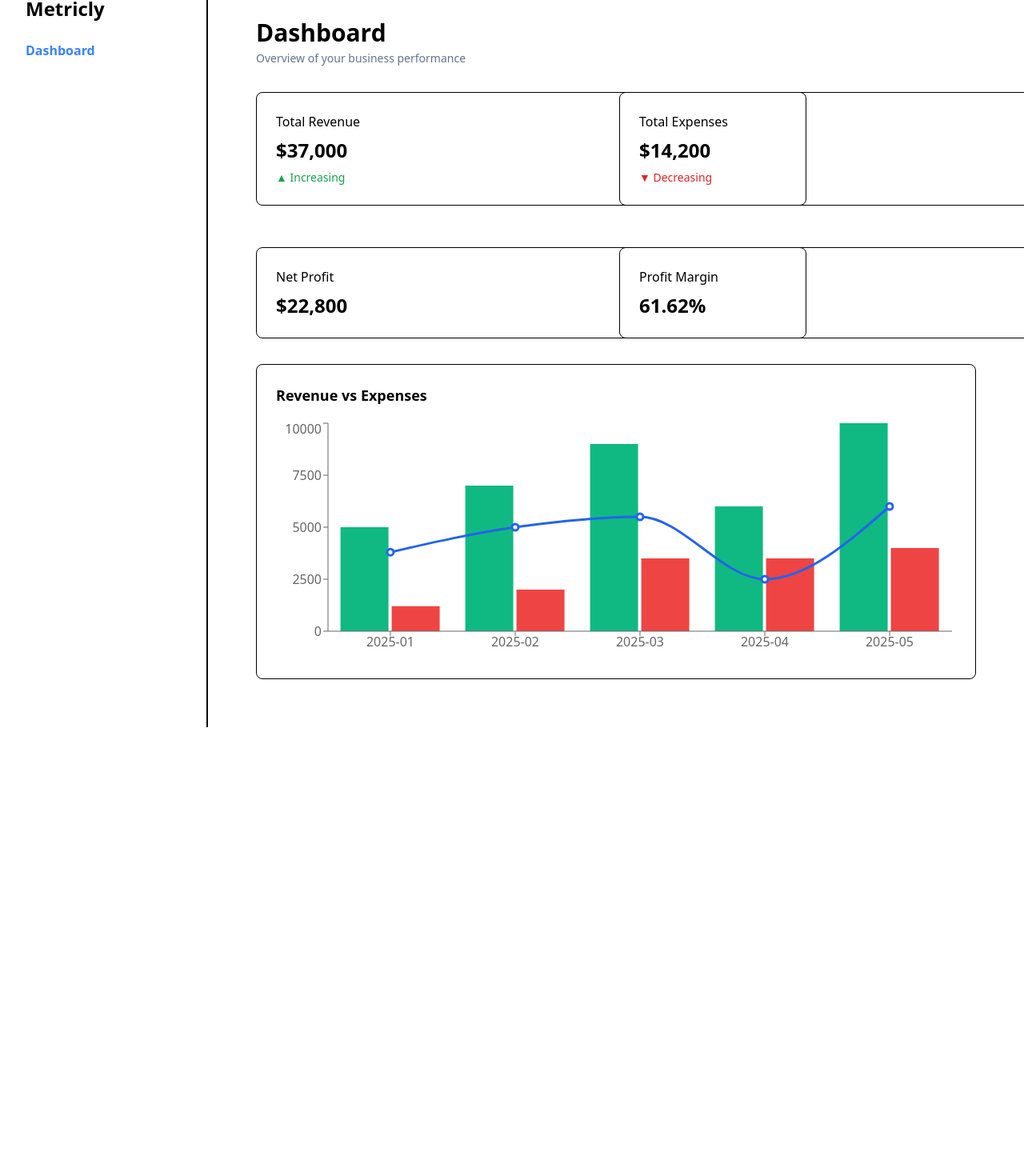
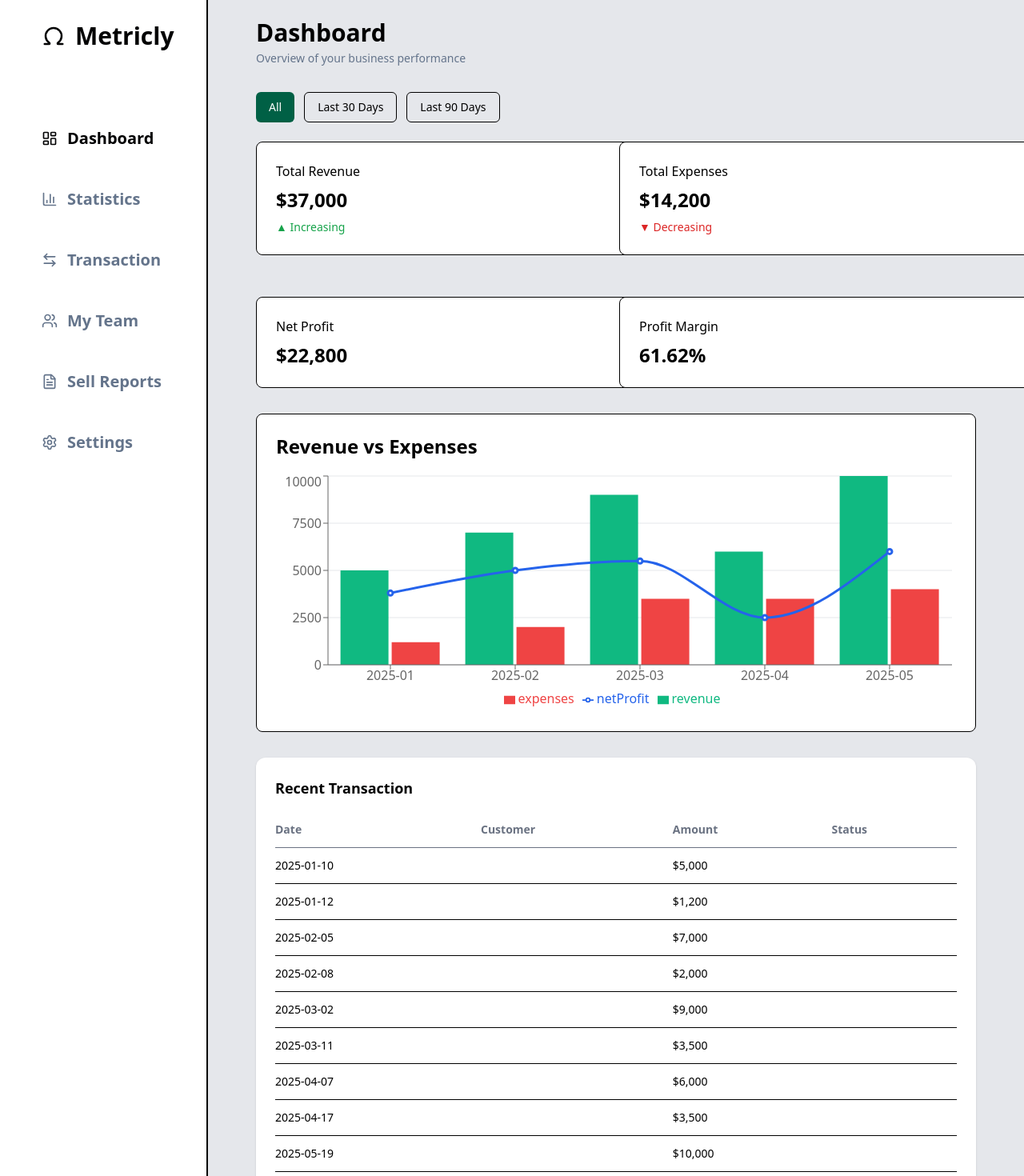
Before and after one commit to Engr-Shegez/metricly, a Next.js app: page /dashboard in a window 1280 px wide. Shown: the part 37-1507 px from the top of the page at 80% size. Before the commit the page ends 946 px from the top, so only its background shows below. Built offline with nearby package versions, Linux system fonts and the light colour scheme.

Commit message:
refactor sidebar

```diff
--- a/package.json
+++ b/package.json
@@ -9,6 +9,7 @@
     "lint": "eslint"
   },
   "dependencies": {
+    "lucide-react": "^0.564.0",
     "next": "16.1.6",
     "react": "19.2.3",
     "react-dom": "19.2.3",
--- a/src/app/dashboard/layout.tsx
+++ b/src/app/dashboard/layout.tsx
@@ -9,7 +9,7 @@ const DashboardLayout = ({ children }: { children: ReactNode }) => {
       <Sidebar />
 
       {/* MAIN CONTENT */}
-      <main className="flex-1 p-5">{children}</main>
+      <main className="flex-1 p-5 bg-gray-200">{children}</main>
     </div>
   );
 };
--- a/src/app/dashboard/page.tsx
+++ b/src/app/dashboard/page.tsx
@@ -1,6 +1,8 @@
 "use client";
 import KPICard from "@/components/ui/KPICard";
 import { transactions } from "@/lib/mockData";
+import { useState } from "react";
+import TransactionTable from "@/components/tables/TransactionTable";
 import {
   calculateTotalRevenue,
   calculateTotalExpenses,
@@ -16,12 +18,33 @@ import {
   YAxis,
   Tooltip,
   ResponsiveContainer,
-  Cell,
+  CartesianGrid,
+  Legend,
+
+  // Cell,
 } from "recharts";
 
+type DateFilter = "all" | "30d" | "90d";
+
 const DashboardPage = () => {
-  const totalRevenue = calculateTotalRevenue(transactions);
-  const totalExpenses = calculateTotalExpenses(transactions);
+  const [dateFilter, setDateFilter] = useState<DateFilter>("all");
+
+  const filteredTransactions = transactions.filter((t) => {
+    if (dateFilter === "all") return true;
+    const transactionDate = new Date(t.date);
+    const now = new Date();
+
+    const diffInDays =
+      (now.getTime() - transactionDate.getTime()) / (1000 * 60 * 60 * 24);
+
+    if (dateFilter === "30d") return diffInDays <= 30;
+    if (dateFilter === "90d") return diffInDays <= 90;
+
+    return true;
+  });
+
+  const totalRevenue = calculateTotalRevenue(filteredTransactions);
+  const totalExpenses = calculateTotalExpenses(filteredTransactions);
   const netProfit = calculateNetProfit(totalRevenue, totalExpenses);
   const profitMargin = calculateProfitMargin(totalRevenue, netProfit);
 
@@ -36,10 +59,10 @@ const DashboardPage = () => {
     },
   ];
 
-  const monthlyData = calculateMonthlyBreakdown(transactions);
+  const monthlyData = calculateMonthlyBreakdown(filteredTransactions);
 
   return (
-    <div className="space-y-8 m-10">
+    <div className="space-y-8 m-10 ">
       {/* page Header */}
       <div>
         <h1 className="text-3xl font-semibold">Dashboard</h1>
@@ -48,8 +71,28 @@ const DashboardPage = () => {
         </p>
       </div>
 
+      <div className="flex gap-3 mb-6">
+        {[
+          { label: "All", value: "all" },
+          { label: "Last 30 Days", value: "30d" },
+          { label: "Last 90 Days", value: "90d" },
+        ].map((filter) => (
+          <button
+            key={filter.value}
+            onClick={() => setDateFilter(filter.value as DateFilter)}
+            className={`px-4 py-2 rounded-md text-sm transition-colors ${
+              dateFilter === filter.value
+                ? "bg-emerald-800 text-white"
+                : "border hover:bg-gray-100"
+            }`}
+          >
+            {filter.label}
+          </button>
+        ))}
+      </div>
+
       {/* KPI Grid */}
-      <div className="grid grid-cols-1 md:grid-cols-2 lg:grid-cols_4 gap-y-13 gap-x-2">
+      <div className="grid grid-cols-1 md:grid-cols-2 lg:grid-cols_4 gap-y-13 gap-x-2 ">
         <KPICard
           title="Total Revenue"
           value={`$${totalRevenue.toLocaleString()}`}
@@ -65,17 +108,19 @@ const DashboardPage = () => {
       </div>
 
       {/* chart Section */}
-      <div className="rounded-lg border p-6">
-        <h2 className="text-lg font-semibold mb-4">Revenue vs Expenses</h2>
+      <div className="rounded-lg border p-6 bg-white">
+        <h2 className="text-2xl font-semibold mb-4">Revenue vs Expenses</h2>
 
-        <div className="h-75 ">
+        <div className="h-75  ">
           <ResponsiveContainer width="100%" height="100%">
             <ComposedChart data={monthlyData}>
+              <CartesianGrid stroke="#e5e7eb" vertical={false} />
               <XAxis dataKey="month" />
               <YAxis />
               <Tooltip
                 formatter={(value: number) => [`$${value.toLocaleString()}`]}
               />
+              <Legend />
               <Bar
                 dataKey="revenue"
                 fill="#10b981"
@@ -93,14 +138,16 @@ const DashboardPage = () => {
                 dataKey="netProfit"
                 stroke="#2563eb"
                 strokeWidth={3}
-                dot={{ r: 4 }}
+                dot={{ r: 3 }}
                 animationDuration={800}
                 animationEasing="ease-out"
+                // name="Net Profit"
               />
             </ComposedChart>
           </ResponsiveContainer>
         </div>
       </div>
+      <TransactionTable transactions={filteredTransactions} />
     </div>
   );
 };
--- a/src/app/globals.css
+++ b/src/app/globals.css
@@ -3,8 +3,8 @@
 :root {
   --color-primary: #0f172a;
   --color-secondary: #64748b;
-  --color-accent: #3b82f6;
-  --color-background: #f8fafc;
+  --color-accent: #020203;
+  --color-background: #858687;
   --color-success: #16a34a;
   --color-danger: #dc2626;
 }
--- a/src/components/layout/Sidebar.tsx
+++ b/src/components/layout/Sidebar.tsx
@@ -1,26 +1,112 @@
 "use client";
 import Link from "next/link";
 import { usePathname } from "next/navigation";
+import {
+  LayoutDashboard,
+  BarChart3,
+  ArrowLeftRight,
+  Users,
+  FileText,
+  Settings,
+  Omega,
+} from "lucide-react";
 
 const Sidebar = () => {
   const pathname = usePathname();
 
   return (
-    <aside className="w-65 border-r-2  p-8">
-      <h2 className="text-2xl font-semibold mb-6">Metricly</h2>
+    <aside className="w-65 border-r-2 p-8">
+      <h2
+        className={`flex text-3xl pl-5 font-bold mb-12 mt-8 items-center gap-3 ${
+          pathname === "/dashboard"
+            ? " text-(--color-accent)"
+            : "text-(--color-secondary)"
+        }`}
+      >
+        <Omega size={30} />
+        Metricly
+      </h2>
 
-      <nav className="flex flex-col gap-4 text-md">
+      <div className="gap-10 m-5  pt-12 text-xl ">
+        <nav className="flex mb-12 font-bold flex-col gap-4 text-xl">
           <Link
             href="/dashboard"
-          className={
+            className={`flex items-center gap-3 ${
               pathname === "/dashboard"
                 ? "font-semibold text-(--color-accent)"
                 : "text-(--color-secondary)"
-          }
+            }`}
           >
+            <LayoutDashboard size={20} />
             Dashboard
           </Link>
         </nav>
+        <nav className="flex mb-12 font-bold flex-col gap-4 text-xl">
+          <Link
+            href="/statistics"
+            className={`flex items-center gap-3 ${
+              pathname === "/statistics"
+                ? "font-semibold text-(--color-accent)"
+                : "text-(--color-secondary)"
+            }`}
+          >
+            <BarChart3 size={20} />
+            Statistics
+          </Link>
+        </nav>
+        <nav className="flex mb-12 font-bold  flex-col gap-4 text-xl">
+          <Link
+            href="/transactions"
+            className={`flex items-center gap-3 ${
+              pathname === "/transaction"
+                ? "font-semibold text-(--color-accent)"
+                : "text-(--color-secondary)"
+            }`}
+          >
+            <ArrowLeftRight size={20} />
+            Transaction
+          </Link>
+        </nav>
+        <nav className="flex mb-12 font-bold  flex-col gap-4 text-xl">
+          <Link
+            href="/team"
+            className={`flex items-center gap-3 ${
+              pathname === "/team"
+                ? "font-semibold text-(--color-accent)"
+                : "text-(--color-secondary)"
+            }`}
+          >
+            <Users size={20} />
+            My Team
+          </Link>
+        </nav>
+        <nav className="flex mb-12 font-bold  flex-col gap-4 text-xl">
+          <Link
+            href="/reports"
+            className={`flex items-center gap-3 ${
+              pathname === "/reports"
+                ? "font-semibold text-(--color-accent)"
+                : "text-(--color-secondary)"
+            }`}
+          >
+            <FileText size={20} />
+            Sell Reports
+          </Link>
+        </nav>
+        <nav className="flex mb-12 font-bold  flex-col gap-4 text-xl">
+          <Link
+            href="/settings"
+            className={`flex items-center gap-3 ${
+              pathname === "/settings"
+                ? "font-semibold text-(--color-accent)"
+                : "text-(--color-secondary)"
+            }`}
+          >
+            <Settings size={20} />
+            Settings
+          </Link>
+        </nav>
+      </div>
     </aside>
   );
 };
--- /dev/null
+++ b/src/components/tables/TransactionTable.tsx
@@ -0,0 +1,42 @@
+import React from "react";
+import { Transaction } from "@/types/transaction";
+
+interface TransactionTableProps {
+  transactions: Transaction[];
+}
+
+const TransactionTable = ({ transactions }: TransactionTableProps) => {
+  return (
+    <div className="bg-white rounded-xl shadow p-6">
+      <h2 className="text-lg font-semibold mb-4">Recent Transaction</h2>
+
+      <div className="overflow-x-auto">
+        <table className="w-full text-sm">
+          <thead>
+            <tr className="border-b text-left text-gray-500">
+              <th className="py-3">Date</th>
+              <th className="py-3">Customer</th>
+              <th className="py-3">Amount</th>
+              <th className="py-3">Status</th>
+            </tr>
+          </thead>
+
+          <tbody>
+            {transactions.map((tx) => (
+              <tr key={tx.id} className="border-b hover:bg-gray-50 transition">
+                <td className="py-3">{tx.date}</td>
+                <td className="py-3">{tx.customer}</td>
+                <td className="py-3 font-medium">
+                  ${tx.amount.toLocaleString()}
+                </td>
+                <td className="py-3">{tx.status}</td>
+              </tr>
+            ))}
+          </tbody>
+        </table>
+      </div>
+    </div>
+  );
+};
+
+export default TransactionTable;
--- a/src/components/ui/KPICard.tsx
+++ b/src/components/ui/KPICard.tsx
@@ -8,7 +8,7 @@ type KPICardProps = {
 
 const KPICardProps = ({ title, value, trend }: KPICardProps) => {
   return (
-    <div className="rounded-lg border lg:w-172 p-6">
+    <div className="rounded-lg border lg:w-172 p-6 bg-white">
       <p>{title}</p>
 
       <h2 className="text-2xl font-semibold mt-2">{value}</h2>
```
Also changed, not shown: 1 other file (tests, documents, lock files or other folders). Lines whose indentation alone changed are shown as unchanged.
